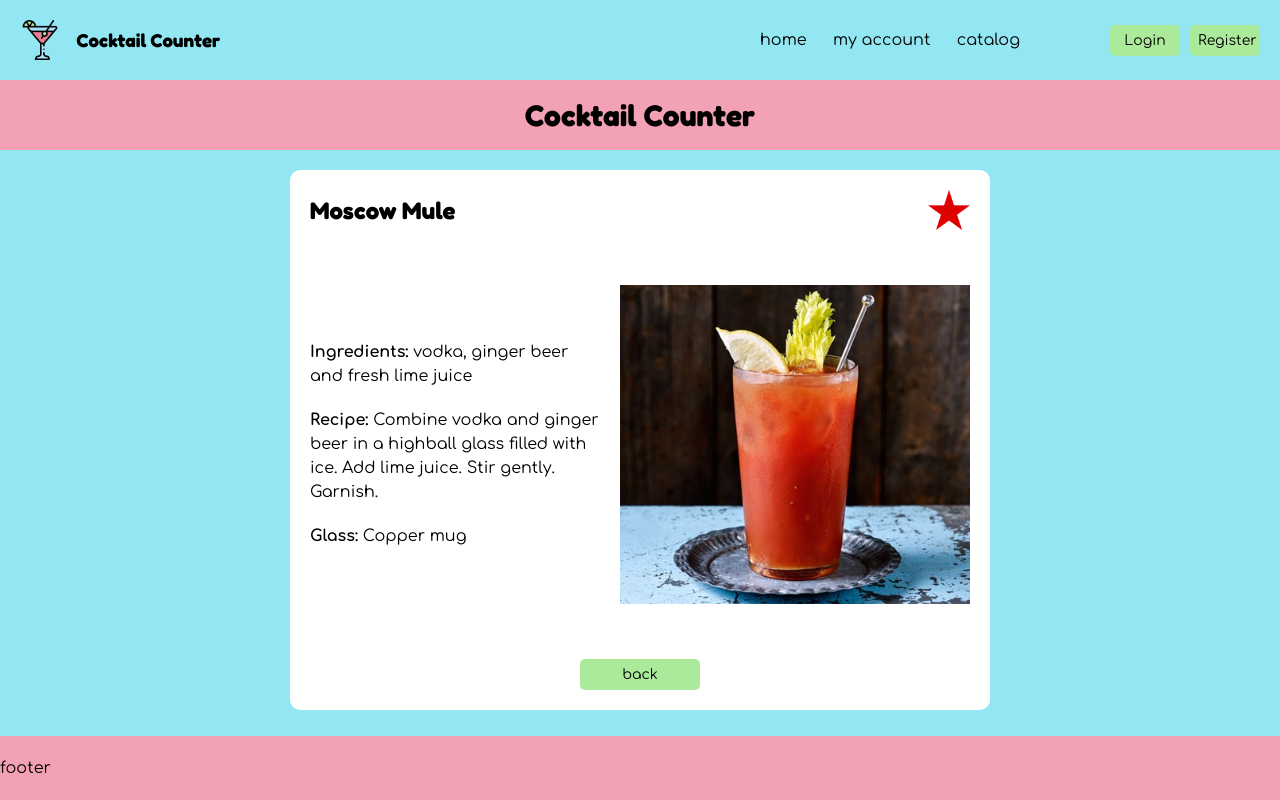
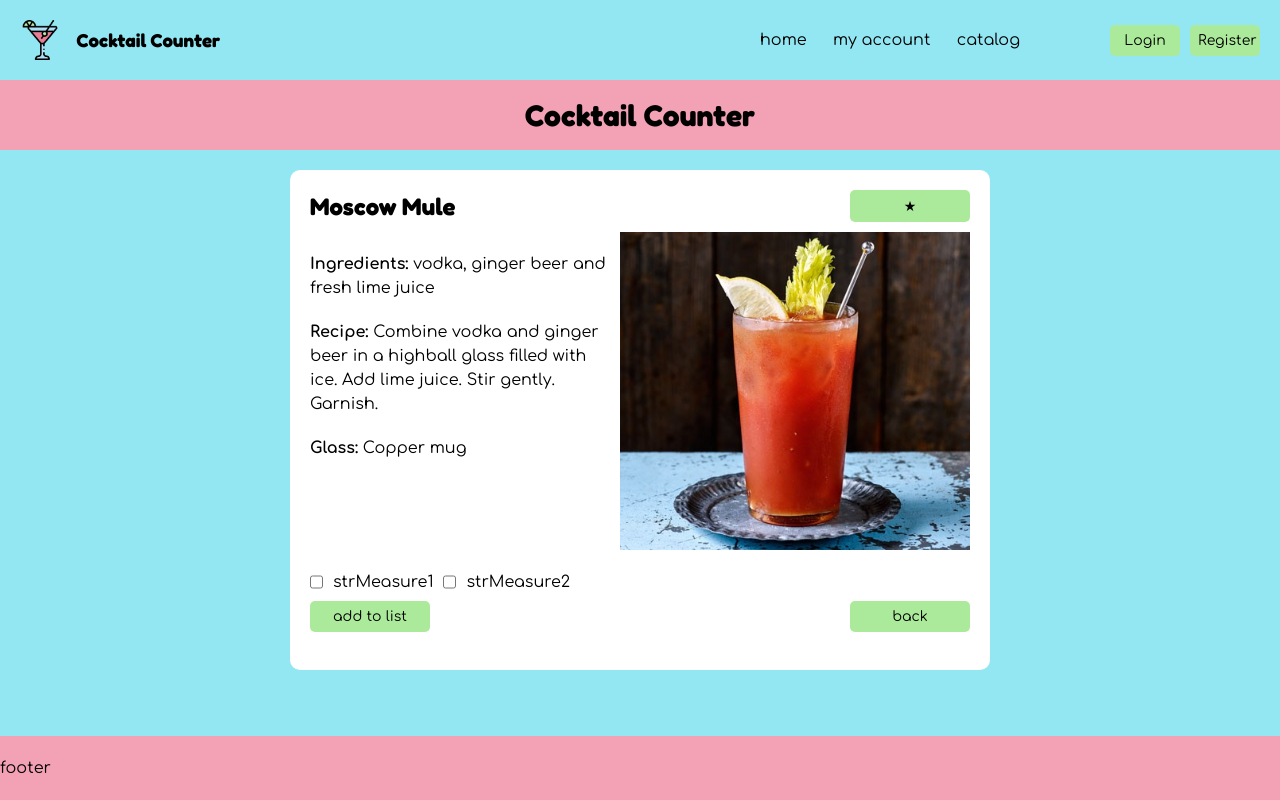
Before and after one commit to suzegeerdink/cocktail-website, a React (Vite) app: page /cocktail-detail-page in a window 1280 px wide. Built offline with nearby package versions, Linux system fonts and the light colour scheme.

Commit message:
layout filterbutton and update layout profilepage

```diff
--- a/src/App.jsx
+++ b/src/App.jsx
@@ -13,8 +13,7 @@ import Navigation from "./assets/components/navigation/Navigation.jsx";
 function App() {
 
     return (
-        <>
-            <div className="page-container">
+        <div className="page-container">
             <Navigation/>
             <main>
                 <Routes>
@@ -30,8 +29,7 @@ function App() {
             <footer>
                 <p>footer</p>
             </footer>
-                </div>
-        </>
+        </div>
     )
 }
 
--- a/src/assets/components/highlighted-cocktail/HighlightedCocktail.css
+++ b/src/assets/components/highlighted-cocktail/HighlightedCocktail.css
@@ -1,4 +1,4 @@
-.outer-container-hc {
+.outer-container-highlighted-cocktail {
     display: flex;
     flex-direction: column;
     justify-content: center;
@@ -7,12 +7,10 @@
     gap: 10px;
     padding: 10px;
     background: var(--white-color);
-    max-width: 400px;
-    margin: 0 auto;
     width: 100%;
 }
 
-.outer-container-hc img {
+.outer-container-highlighted-cocktail img {
     height: 150px;
     width: auto;
 }
--- a/src/assets/components/highlighted-cocktail/HighlightedCocktail.jsx
+++ b/src/assets/components/highlighted-cocktail/HighlightedCocktail.jsx
@@ -4,7 +4,7 @@ import cocktailimage from '/src/assets/bloody-mary.jpg';
 function HighlightedCocktail() {
     return (
         <>
-            <div className="outer-container-hc">
+            <div className="outer-container-highlighted-cocktail">
             <h2>Name Cocktail</h2>
             <img src={cocktailimage} alt="filler-image"/>
             <p>string ingredient 1, string ingredient 2, string ingredient 3</p>
--- a/src/assets/components/random-cocktail/RandomCocktail.css
+++ b/src/assets/components/random-cocktail/RandomCocktail.css
@@ -5,8 +5,6 @@
     align-items: center;
     border-radius: 10px;
     background: var(--accent-color);
-    max-width: 400px;
-    margin: 0 auto;
     padding: 0;
     width: 100%;
     cursor: pointer;
--- a/src/assets/pages/cocktail-catalog-page/CocktailCatalogPage.jsx
+++ b/src/assets/pages/cocktail-catalog-page/CocktailCatalogPage.jsx
@@ -45,9 +45,24 @@ function CocktailCatalogPage() {
 
             <main className="main-catalog-page">
 
-                <section className="searchbar">
+                <section className="searchbar-filterbox">
+                    <div className="searchbar">
                     <p>zoek</p>
                     <input type="text" />
+                    </div>
+                    <details>
+                        <summary>
+                            filter
+                        </summary>
+                        <ul>
+                            <li><input type="checkbox" id="glass" name="glass" value="cocktail-glass"/>
+                                <label htmlFor="glass">cocktail glass</label></li>
+                            <li><input type="checkbox" id="non-alcoholic" name="non-alcoholic" value="non-alcoholic"/>
+                                <label htmlFor="non-alcoholic">non-alcoholic</label></li>
+                            <li><input type="checkbox" id="ordinary-drink" name="ordinary-drink" value="ordinary-drink"/>
+                                <label htmlFor="ordinary-drink">ordinary-drink</label></li>
+                        </ul>
+                    </details>
                 </section>
 
                 <section className="container-cocktails">
--- a/src/assets/pages/cocktail-detail-page/CocktailDetailPage.css
+++ b/src/assets/pages/cocktail-detail-page/CocktailDetailPage.css
@@ -1,15 +1,15 @@
-.detail-page {
+.detail-page, .outer-container-detailpage, .inner-container-detailpage {
     display: flex;
     flex-direction: column;
+}
+
+.detail-page {
     align-items: center;
     justify-content: center;
     gap: 20px;
-
 }
 
-.outer-container-dp {
-    display: flex;
-    flex-direction: column;
+.outer-container-detailpage {
     align-items: flex-start;
     background-color: var(--white-color);
     padding: 10px;
@@ -18,43 +18,67 @@
     border-radius: 10px;
 }
 
-.inner-container-db {
-    display: flex;
-    flex-direction: column;
-    justify-content: flex-start;
+.inner-container-detailpage {
     align-items: center;
     gap: 10px;
 }
 
 .title-and-icon {
     display: flex;
-    justify-content: flex-start;
-    flex-basis: 30px;
+    justify-content: space-between;
     align-items: center;
+    width: 100%;
 }
 
-.cocktail-main-content {
+.star {
+    color: grey;
+}
+
+.cocktailcard-main-content {
+    display: flex;
+    flex-direction: column;
+    justify-content: center;
+    align-items: stretch;
+}
+
+.image-and-recipe {
     display: flex;
     flex-direction: column;
     justify-content: center;
     align-items: center;
 }
 
-.cocktail-main-content img {
+.cocktailcard-main-content img {
     width: 350px;
 }
 
+.amount-options, .action-buttons {
+    display: flex;
+    flex-direction: row;
+}
+
+.amount-options {
+    gap: 10px;
+    border: 0;
+}
+
+.action-buttons {
+    justify-content: space-between;
+}
+
+.buttons-card {
+    display: flex;
+    flex-direction: column;
+    justify-content: flex-start;
+    gap: 10px;
+}
+
 @media (min-width: 992px) {
-    .outer-container-dp {
+    .outer-container-detailpage {
         max-width: 700px;
         flex-basis: 500px;
         justify-content: stretch;
         padding: 20px;
-    }
-
-    .inner-container-db {
-        justify-content: space-between;
-        flex-basis: 500px;
     }
 
     .title-and-icon {
@@ -63,14 +87,27 @@
         margin: 0;
     }
 
-    .cocktail-main-content {
-        display: flex;
-        flex-direction: row-reverse;
-        align-items: center;
+    .cocktailcard-main-content {
+        justify-content: space-between;
+        align-items: stretch;
         gap: 20px;
+        min-height: 400px;
     }
 
-    .cocktail-main-content img {
+    .cocktail-text {
+        flex-direction: column;
+        justify-content: flex-start;
+        align-items: flex-start;
+    }
+
+    .image-and-recipe {
+        display: flex;
+        align-items: flex-start;
+        flex-direction: row-reverse;
+        gap: 10px;
+    }
+
+    .cocktailcard-main-content img {
         width: 350px;
     }
 }
--- a/src/assets/pages/cocktail-detail-page/CocktailDetailPage.jsx
+++ b/src/assets/pages/cocktail-detail-page/CocktailDetailPage.jsx
@@ -1,35 +1,46 @@
 import './CocktailDetailPage.css'
 import cocktailimage from '/src/assets/bloody-mary.jpg';
-import star from '/src/assets/star.png';
 
 
 function CocktailDetailPage() {
 
     return (
-        <>
         <div className="detail-page">
             <header className="intro-section-smaller">
                 <h1>Cocktail Counter</h1>
             </header>
-            <main className="outer-container-dp">
-                <div className="inner-container-db">
-                    <span className="title-and-icon">
+            <main className="outer-container-detailpage">
+                <article className="inner-container-detailpage">
+                    <div className="title-and-icon">
                         <h2>Moscow Mule</h2>
-                        <img src={star} alt="star"/>
-                    </span>
-                    <div className="cocktail-main-content">
+                        <button className="star-button">★</button>
+                    </div>
+                    <section className="cocktailcard-main-content">
+                        <div className="image-and-recipe">
                         <img src={cocktailimage} alt="filler-image"/>
                         <section className="cocktail-text">
                             <p><strong>Ingredients:</strong> vodka, ginger beer and fresh lime juice</p>
-                    <p><strong>Recipe:</strong> Combine vodka and ginger beer in a highball glass filled with ice. Add lime juice. Stir gently. Garnish.</p>
+                            <p><strong>Recipe:</strong> Combine vodka and ginger beer in a highball glass filled
+                                with ice. Add lime juice. Stir gently. Garnish.</p>
                             <p><strong>Glass:</strong> Copper mug</p>
                         </section>
                         </div>
+                        <div className="buttons-card">
+                            <fieldset className="amount-options">
+                                <input type="checkbox" id="strMeasure1" name="strMeasure1" value="amount"/>
+                                <label htmlFor="strMeasure1">strMeasure1</label>
+                                <input type="checkbox" id="strMeasure2" name="strMeasure2" value="amount"/>
+                                <label htmlFor="strMeasure2">strMeasure2</label>
+                            </fieldset>
+                            <div className="action-buttons">
+                                <button>add to list</button>
                                 <button>back</button>
                             </div>
+                        </div>
+                    </section>
+                </article>
             </main>
         </div>
-        </>
     )
 }
 
--- a/src/assets/pages/homepage/HomePage.css
+++ b/src/assets/pages/homepage/HomePage.css
@@ -10,6 +10,7 @@
     flex-direction: column;
     padding-top: 20px;
     padding-bottom: 20px;
+    margin: 0 20px;
     gap: 20px;
 }
 
@@ -25,7 +26,6 @@
         justify-content: center;
         align-items: center;
         flex: 1;
-        margin: 0 20px;
     }
 
     .highlighted-cocktails {
--- a/src/assets/pages/profile-page/ProfilePage.jsx
+++ b/src/assets/pages/profile-page/ProfilePage.jsx
@@ -3,7 +3,6 @@ import cocktailimage from '/src/assets/bloody-mary.jpg'
 
 function ProfilePage() {
     return (
-        <>
             <div className="profile-page">
                 <header className="intro-section-smaller">
                     <h1>Cocktail Counter</h1>
@@ -26,11 +25,12 @@ function ProfilePage() {
                                 <img src={cocktailimage} alt="filler picture"/>
                                 <img src={cocktailimage} alt="filler picture"/>
                                 <img src={cocktailimage} alt="filler picture"/>
+                                <img src={cocktailimage} alt="filler picture"/>
+                                <img src={cocktailimage} alt="filler picture"/>
                             </ul>
                         </section>
                 </main>
             </div>
-        </>
     )
 }
 
```
Also changed, not shown: src/assets/pages/cocktail-catalog-page/CocktailCatalogPage.css (+51 -5 lines), src/assets/pages/profile-page/ProfilePage.css (+26 -27 lines). Lines whose indentation alone changed are shown as unchanged.
